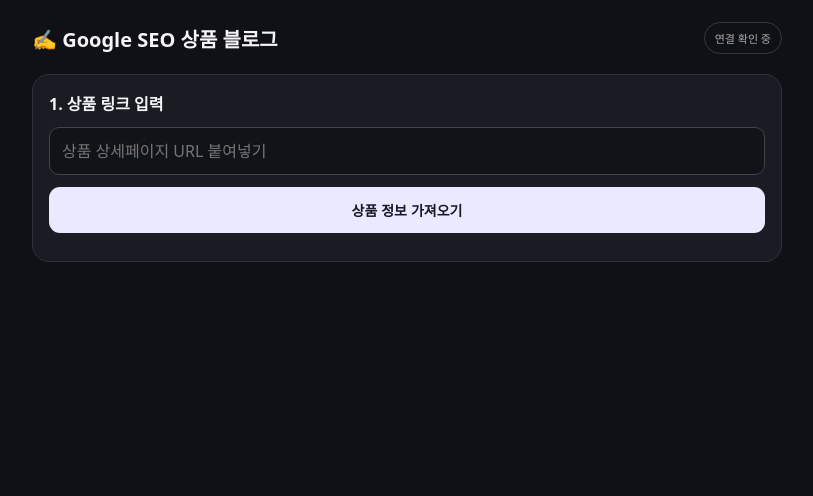
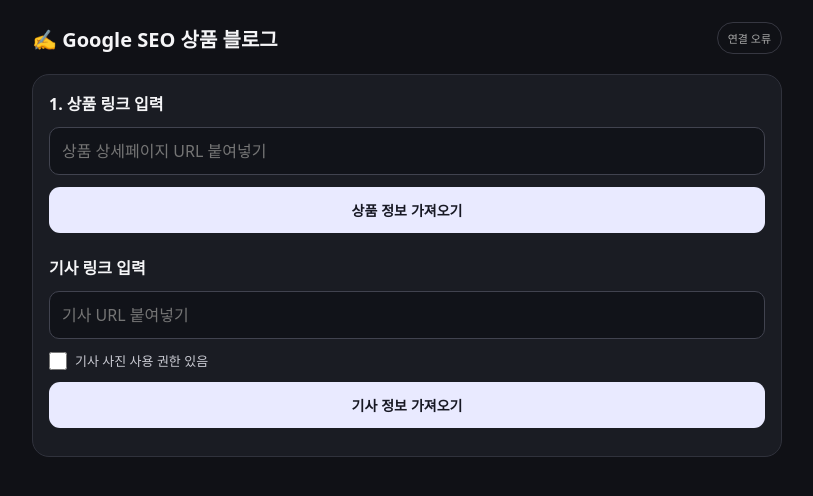
Before and after one commit to dojiijjj/threads-ai-automation, a website: page public/index.html in a window 1280 px wide. Shown: the whole page, without its empty margins (233-1046 px from the left). Drawn offline with Linux system fonts and the light colour scheme; no server answers.

Commit message:
Add article URL field and article generation panel below product input

```diff
--- a/public/index.html
+++ b/public/index.html
@@ -37,7 +37,7 @@ button:disabled{opacity:.5;cursor:wait}
 .step{display:flex;gap:8px;align-items:center;font-size:12px;color:#aaa;margin-top:8px}
 .dot{width:7px;height:7px;border-radius:50%;background:#8192d8;flex:none}
 </style>
-<script src="/app.js?v=12" defer></script>
+<script src="/app.js?v=13" defer></script>
 </head>
 <body><main>
 <div class="top"><div class="brand">✍️ Google SEO 상품 블로그</div><div class="status" id="status">연결 확인 중</div></div>
@@ -46,6 +46,13 @@ button:disabled{opacity:.5;cursor:wait}
 <h2>1. 상품 링크 입력</h2>
 <input id="url" type="url" placeholder="상품 상세페이지 URL 붙여넣기">
 <div class="actions"><button id="fetchProduct">상품 정보 가져오기</button></div>
+<h2 style="margin-top:22px">기사 링크 입력</h2>
+<input id="articleUrl" type="url" placeholder="기사 URL 붙여넣기">
+<label style="display:flex;align-items:center;gap:8px;color:#c9cad2">
+<input id="articleImageRights" type="checkbox" style="width:18px;height:18px;margin:0">
+기사 사진 사용 권한 있음
+</label>
+<div class="actions"><button id="fetchArticle">기사 정보 가져오기</button></div>
 <div id="message" role="status"></div>
 </div>
 
@@ -53,6 +60,12 @@ button:disabled{opacity:.5;cursor:wait}
 <h2>2. 수집된 상품 정보</h2>
 <div id="productInfo" class="infoGrid"></div>
 <div class="actions"><button id="generate">이 상품으로 글과 사진 생성</button></div>
+</div>
+
+<div id="articlePanel" class="card hidden">
+<h2>기사 정보</h2>
+<div id="articleInfo" class="infoGrid"></div>
+<div class="actions"><button id="generateArticle">이 기사로 글과 사진 생성</button></div>
 </div>
 
 <div id="result" class="hidden">
```
